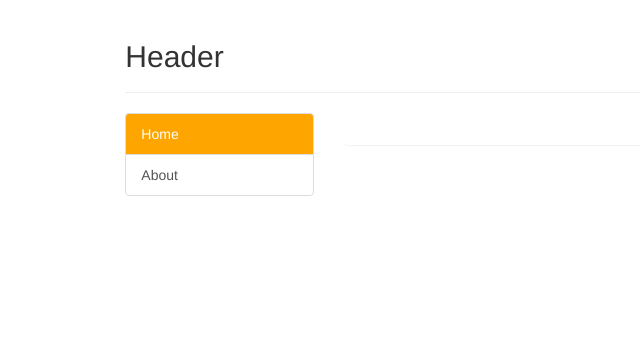
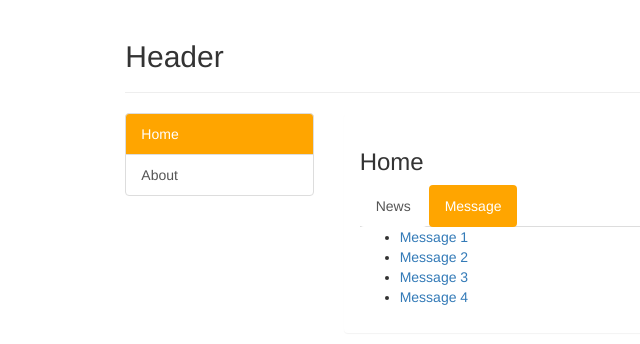
Before and after one commit to yutung-cheng/React_route_page, a React (Create React App) app: page /home/message in a window 1280 px wide. Before the commit this address had no page. Shown: the top 344 px of the page, without its empty margins (93-733 px from the left). Built offline with nearby package versions, Linux system fonts and the light colour scheme.

Commit message:
child route setup and design pattern

```diff
--- a/src/App.js
+++ b/src/App.js
@@ -27,7 +27,7 @@ export default class App extends Component {
                 {/* Register Routes */}
                 <Routes>
                   {/* If not necessary, do not use "exact" keyword in React. */}
-                  <Route path="/home" element={<Home />} />
+                  <Route path="/home/*" element={<Home />} />
                   <Route path="/about" element={<About />} />
                   {/* *Redirect* */}
                   <Route path="/" element={<Navigate replace to="/home" />} />
--- /dev/null
+++ b/src/pages/Home/Message/index.jsx
@@ -0,0 +1,24 @@
+import React, { Component } from "react";
+
+export default class Message extends Component {
+  render() {
+    return (
+      <div>
+        <ul>
+          <li>
+            <a href="/message1">Message 1</a>
+          </li>
+          <li>
+            <a href="/message2">Message 2</a>
+          </li>
+          <li>
+            <a href="/message3">Message 3</a>
+          </li>
+          <li>
+            <a href="/message4">Message 4</a>
+          </li>
+        </ul>
+      </div>
+    );
+  }
+}
--- /dev/null
+++ b/src/pages/Home/News/index.jsx
@@ -0,0 +1,15 @@
+import React, { Component } from "react";
+
+export default class News extends Component {
+  render() {
+    return (
+      <div>
+        <ul>
+          <li>News 1</li>
+          <li>News 2</li>
+          <li>News 3</li>
+        </ul>
+      </div>
+    );
+  }
+}
--- a/src/pages/Home/index.jsx
+++ b/src/pages/Home/index.jsx
@@ -1,9 +1,32 @@
 import React, { Component } from "react";
+import MyNavLink from "../../MyNavLink";
+import { Routes, Route, Navigate } from "react-router-dom";
+import News from "./News";
+import Message from "./Message";
 
 export default class Home extends Component {
   render() {
     console.log("Home receive props", this.props.history);
 
-    return <h3>Home</h3>;
+    return (
+      <div>
+        <h3>Home</h3>
+        <div>
+          <ul className="nav nav-tabs">
+            <li>
+              <MyNavLink to="news">News</MyNavLink>
+            </li>
+            <li>
+              <MyNavLink to="message">Message</MyNavLink>
+            </li>
+          </ul>
+        </div>
+        <Routes>
+          <Route path="news" element={<News />} />
+          <Route path="message" element={<Message />} />
+          <Route path="/*" element={<Navigate replace to="news" />} />
+        </Routes>
+      </div>
+    );
   }
 }
```
